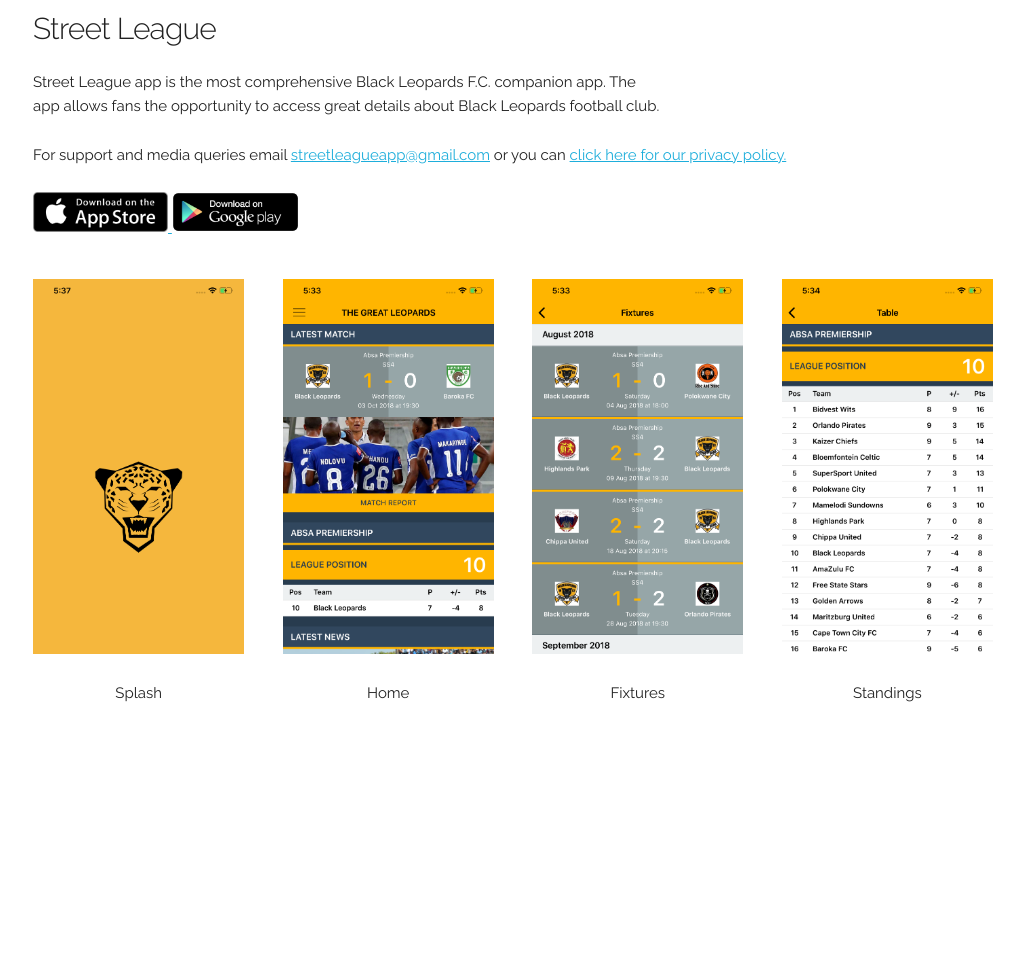
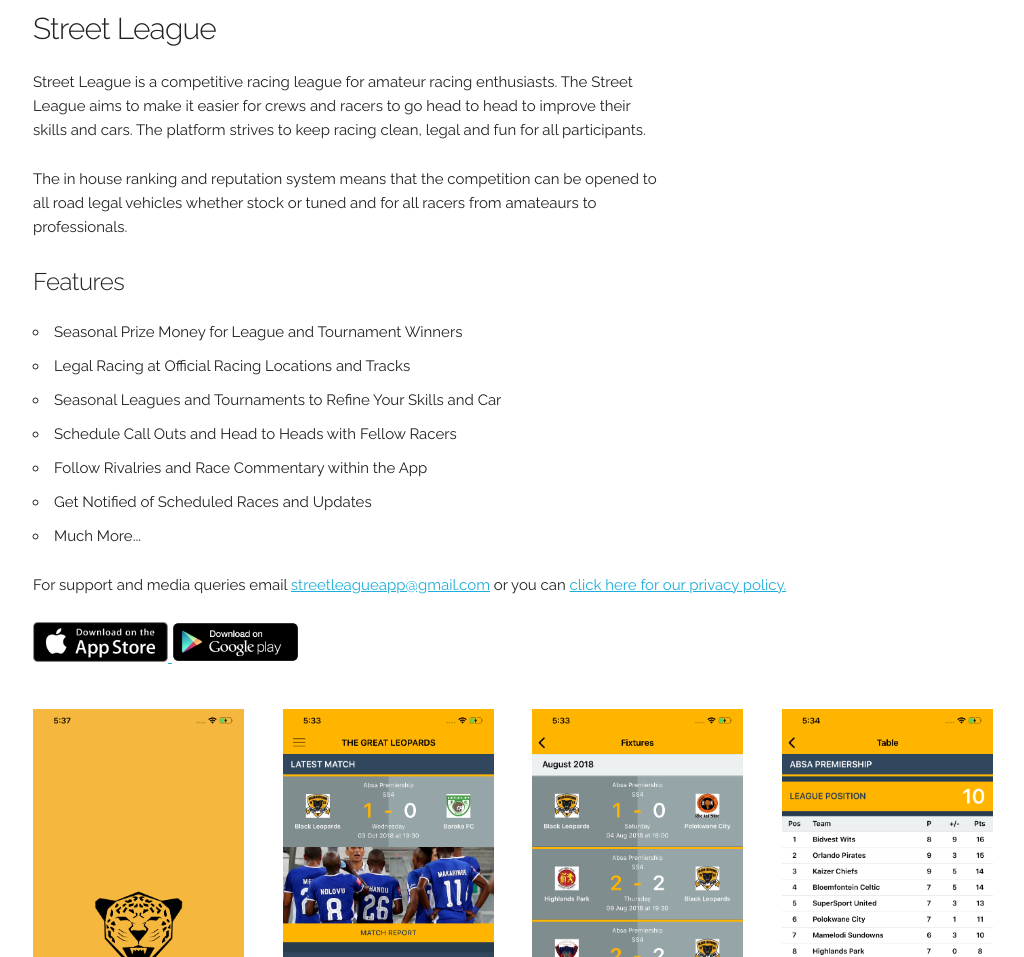
Before and after one commit to MaziMuhlari/shwamfa-cloud, a website: page public/index.html in a window 1280 px wide. Shown: the part 143-1100 px from the top of the page, without its empty margins (127-1151 px from the left). Before the commit the page ends 873 px from the top, so only its background shows below. Drawn offline with Linux system fonts and the light colour scheme.

Commit message:
Updated Icon

```diff
--- a/public/index.html
+++ b/public/index.html
@@ -9,11 +9,13 @@
 
     <!-- Search Engine -->
     <meta name="author" content="Mazi Muhlari">
-    <meta name="description" content="Street League is a local competitive racing league for amateur racing enthusiasts.">
+    <meta name="description"
+        content="Street League is a local competitive racing league for amateur racing enthusiasts.">
     <meta name="image" content="https://street-league-cloud.herokuapp.com/images/icon.png">
     <!-- Schema.org for Google -->
     <meta itemprop="name" content="Street League">
-    <meta itemprop="description" content="Street League is a local competitive racing league for amateur racing enthusiasts.">
+    <meta itemprop="description"
+        content="Street League is a local competitive racing league for amateur racing enthusiasts.">
     <meta itemprop="image" content="https://street-league-cloud.herokuapp.com/images/icon.png">
     <!-- Mobile App for iOS & Android -->
     <meta name="apple-itunes-app" content="app-id=1472943983">
@@ -21,7 +23,8 @@
     <!-- Twitter -->
     <meta name="twitter:card" content="app">
     <meta name="twitter:title" content="Street League">
-    <meta name="twitter:description" content="Street League is a local competitive racing league for amateur racing enthusiasts.">
+    <meta name="twitter:description"
+        content="Street League is a local competitive racing league for amateur racing enthusiasts.">
     <meta name="twitter:image:src" content="https://street-league-cloud.herokuapp.com/images/twitter.png">
     <!-- Twitter - Mobile App (iOS & Android) -->
     <meta name="twitter:app:id:iphone" content="1472943983">
@@ -30,7 +33,8 @@
     <meta name="twitter:app:name:googleplay" content="Street League">
     <!-- Open Graph general (Facebook, Pinterest & Google+) -->
     <meta name="og:title" content="Street League">
-    <meta name="og:description" content="Street League is a local competitive racing league for amateur racing enthusiasts.">
+    <meta name="og:description"
+        content="Street League is a local competitive racing league for amateur racing enthusiasts.">
     <meta name="og:image" content="https://street-league-cloud.herokuapp.com/images/open-graph.png">
     <meta name="og:url" content="https://street-league-cloud.herokuapp.com">
     <meta name="og:site_name" content="Street League">
@@ -60,16 +64,32 @@
                 <img src="/images/icon.png" width="100" style="border-radius: 5px; margin-bottom: 15px;" />
                 <h4>Street League</h4>
                 <p>
-                    Street League app is the most comprehensive Black Leopards F.C. companion app. The app allows
-                    fans the opportunity to access great details about Black Leopards football club.
+                    Street League is a competitive racing league for amateur racing enthusiasts. The Street League aims
+                    to make it easier for crews and racers to go head to head to improve their skills and cars. The
+                    platform strives to keep racing clean, legal and fun for all participants.
                 </p>
-
+                <p>
+                    The in house ranking and reputation system means that the competition can be opened to all road
+                    legal vehicles whether stock or tuned and for all racers from amateaurs to professionals.
+                </p>
+                <h5>Features</h5>
+                <ul>
+                    <li>Seasonal Prize Money for League and Tournament Winners</li>
+                    <li>Legal Racing at Official Racing Locations and Tracks</li>
+                    <li>Seasonal Leagues and Tournaments to Refine Your Skills and Car</li>
+                    <li>Schedule Call Outs and Head to Heads with Fellow Racers</li>
+                    <li>Follow Rivalries and Race Commentary within the App</li>
+                    <li>Get Notified of Scheduled Races and Updates</li>
+                    <li>Much More...</li>
+                </ul>
             </div>
         </div>
         <div class="row">
             <div class="twelve columns">
                 <p>
-                    For support and media queries email <a href="mailto:streetleagueapp@gmail.com">streetleagueapp@gmail.com</a> or you can <a href="/privacy-policy/">click here for our privacy policy.</a>
+                    For support and media queries email <a
+                        href="mailto:streetleagueapp@gmail.com">streetleagueapp@gmail.com</a> or you can <a
+                        href="/privacy-policy/">click here for our privacy policy.</a>
                 </p>
             </div>
         </div>
```
Also changed, not shown: public/favicon.ico, public/images/favicon.ico, public/images/icon.png, public/images/shirt.jpg (deleted), 3 other files.
